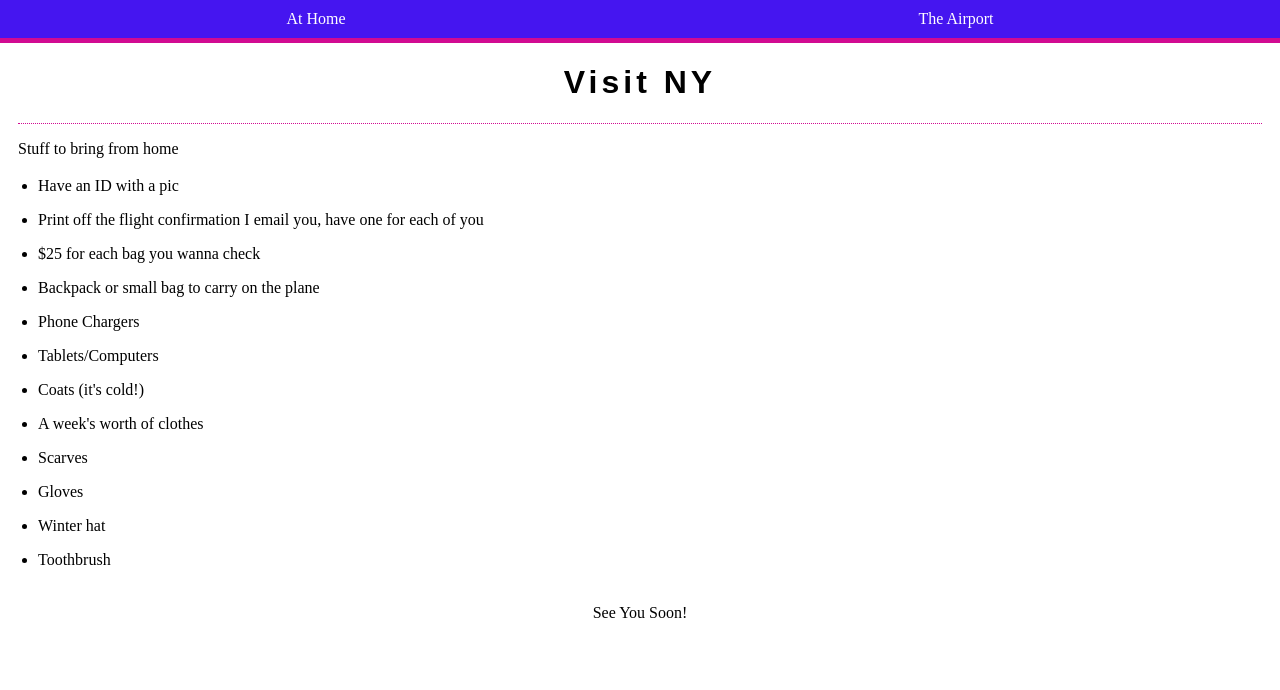
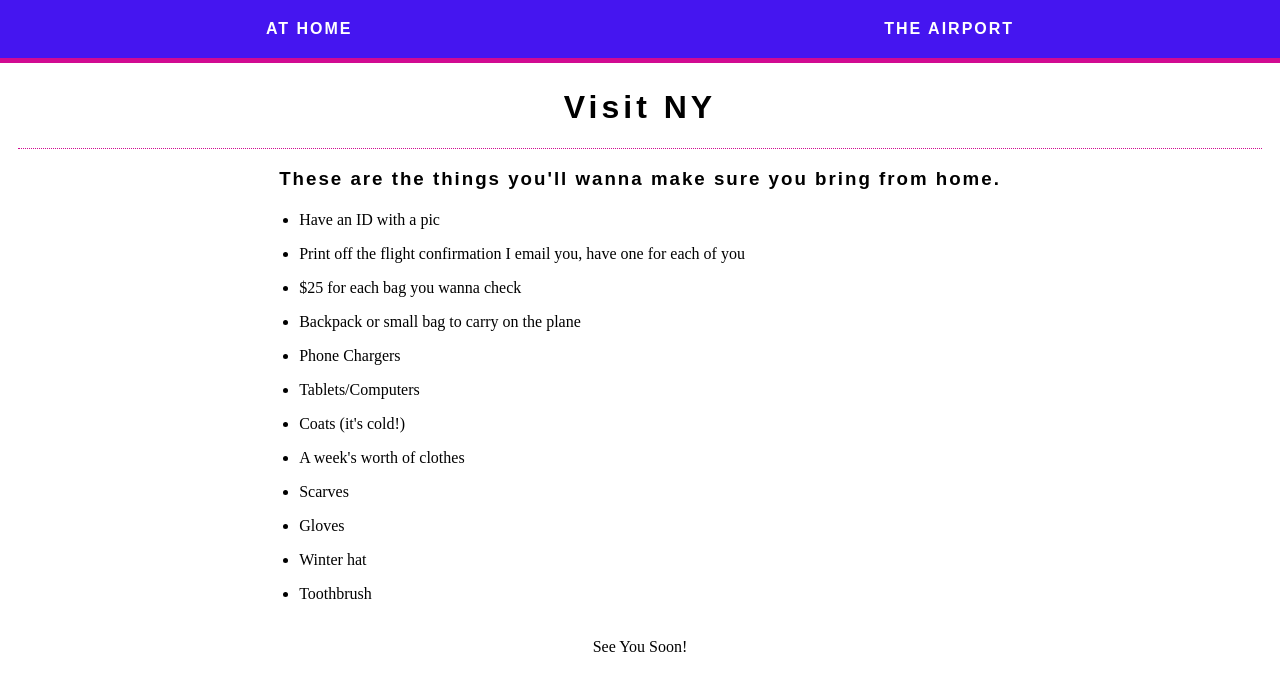
Before and after one commit to theoryNine/sis-travel-checklist, a React (Create React App) app: page / in a window 1280 px wide. Shown: the top 690 px of the page. Built offline with nearby package versions, Linux system fonts and the light colour scheme; what webfontloader would draw is missing.

Commit message:
Work on styling

```diff
--- a/src/components/AirportList.js
+++ b/src/components/AirportList.js
@@ -10,9 +10,11 @@ class AirportList extends React.Component {
             "If you want to buy anything on the plane, you have to have a card to pay"
         ]
         return (
-            <div>
-                <TextSection contents='Some Stuff At the Airport' />
-                <ItemList list={list} />
+            <div className='page-list'>
+                <div className='list-container'>
+                    <TextSection contents='Some Stuff At the Airport' />
+                    <ItemList list={list} />
+                </div>
             </div>
         )
     }
--- a/src/components/HomeList.js
+++ b/src/components/HomeList.js
@@ -19,9 +19,12 @@ class HomeList extends React.Component {
             "Toothbrush"
         ]
         return (
-            <div>
-                <TextSection contents='Stuff to bring from home' />
-                <ItemList list={listContents} />
+            <div className='page-list'>
+                <div className='list-container'>
+                    <TextSection contents="These are the things you'll wanna make sure you bring
+                    from home." />
+                    <ItemList list={listContents} />
+                </div>
             </div>
         )
     }
--- a/src/components/TextSection.js
+++ b/src/components/TextSection.js
@@ -2,7 +2,7 @@ import React from 'react'
 
 const TextSection = (props) => {
     return (
-        <p>{ props.contents }</p>
+        <h3>{ props.contents }</h3>
     )
 }
 
--- a/src/styles/_root.styl
+++ b/src/styles/_root.styl
@@ -5,8 +5,18 @@
     font-size 16px
     padding 10px
 
-h1, h2, h3, h4, h5 {
+h1, h2
     font-family 'Libre Franklin', sans-serif
     font-weight 700
     letter-spacing 4px
-}
+
+h3, h4, h5
+    font-family 'Libre Franklin', sans-serif
+    font-weight 700
+    letter-spacing 2px
+
+.page-list
+   display flex
+   justify-content center
+   & .list-container
+      max-width 960px
--- a/src/styles/components/Hero.styl
+++ b/src/styles/components/Hero.styl
@@ -4,5 +4,5 @@
     align-items center
     justify-content center
     margin 0
-    margin-top 25px
+    margin-top 50px
     width 100%
--- a/src/styles/components/Nav.styl
+++ b/src/styles/components/Nav.styl
@@ -1,5 +1,6 @@
 .nav-container
     border-bottom 5px solid ac-pink
+    font-family 'Libre Franklin', sans-serif
     left 0
     position fixed
     top 0
@@ -12,11 +13,14 @@
         display flex
         flex-direction row
         flex-wrap wrap
+        font-weight 600
         justify-content space-around
+        letter-spacing 2px
         list-style-type none
         margin 0
         padding 0
         text-align center
+        text-transform uppercase
         a
             background-color ac-purple
             color ac-white
@@ -26,4 +30,4 @@
             &:hover
                 background-color ac-pink
         li
-            padding 10px
+            padding 20px
--- a/src/styles/style.css
+++ b/src/styles/style.css
@@ -6,13 +6,28 @@
   padding: 10px;
 }
 h1,
-h2,
+h2 {
+  font-family: 'Libre Franklin', sans-serif;
+  font-weight: 700;
+  letter-spacing: 4px;
+}
 h3,
 h4,
 h5 {
   font-family: 'Libre Franklin', sans-serif;
   font-weight: 700;
-  letter-spacing: 4px;
+  letter-spacing: 2px;
+}
+.page-list {
+  display: -webkit-box;
+  display: -ms-flexbox;
+  display: flex;
+  -webkit-box-pack: center;
+      -ms-flex-pack: center;
+          justify-content: center;
+}
+.page-list .list-container {
+  max-width: 960px;
 }
 .hero-container {
   border-bottom: 1px dotted #d10a92;
@@ -26,7 +41,7 @@ h5 {
       -ms-flex-pack: center;
           justify-content: center;
   margin: 0;
-  margin-top: 25px;
+  margin-top: 50px;
   width: 100%;
 }
 .footer {
@@ -42,6 +57,7 @@ h5 {
 }
 .nav-container {
   border-bottom: 5px solid #d10a92;
+  font-family: 'Libre Franklin', sans-serif;
   left: 0;
   position: fixed;
   top: 0;
@@ -65,12 +81,15 @@ h5 {
           flex-direction: row;
   -ms-flex-wrap: wrap;
       flex-wrap: wrap;
+  font-weight: 600;
   -ms-flex-pack: distribute;
       justify-content: space-around;
+  letter-spacing: 2px;
   list-style-type: none;
   margin: 0;
   padding: 0;
   text-align: center;
+  text-transform: uppercase;
 }
 .nav-container ul a {
   background-color: #4515f0;
@@ -86,7 +105,7 @@ h5 {
   background-color: #d10a92;
 }
 .nav-container ul li {
-  padding: 10px;
+  padding: 20px;
 }
 .list-item {
   line-height: 1.5rem;
```
